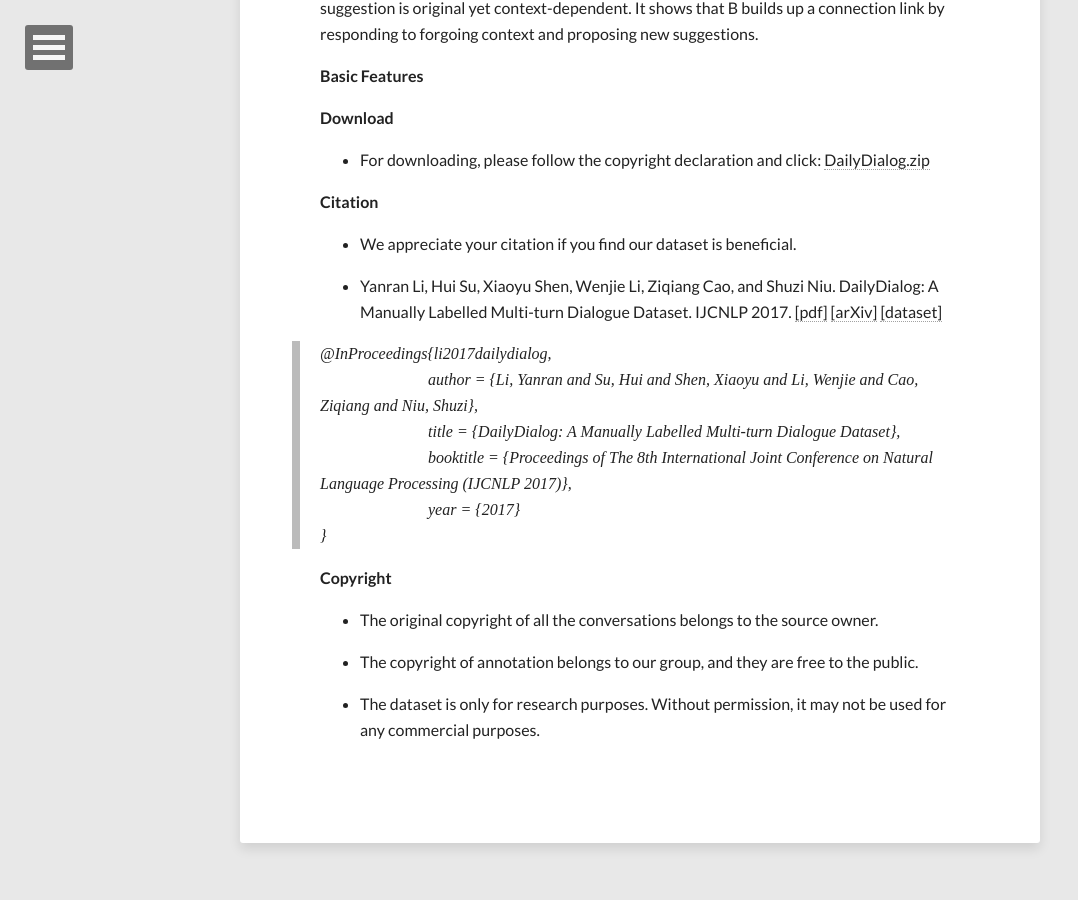
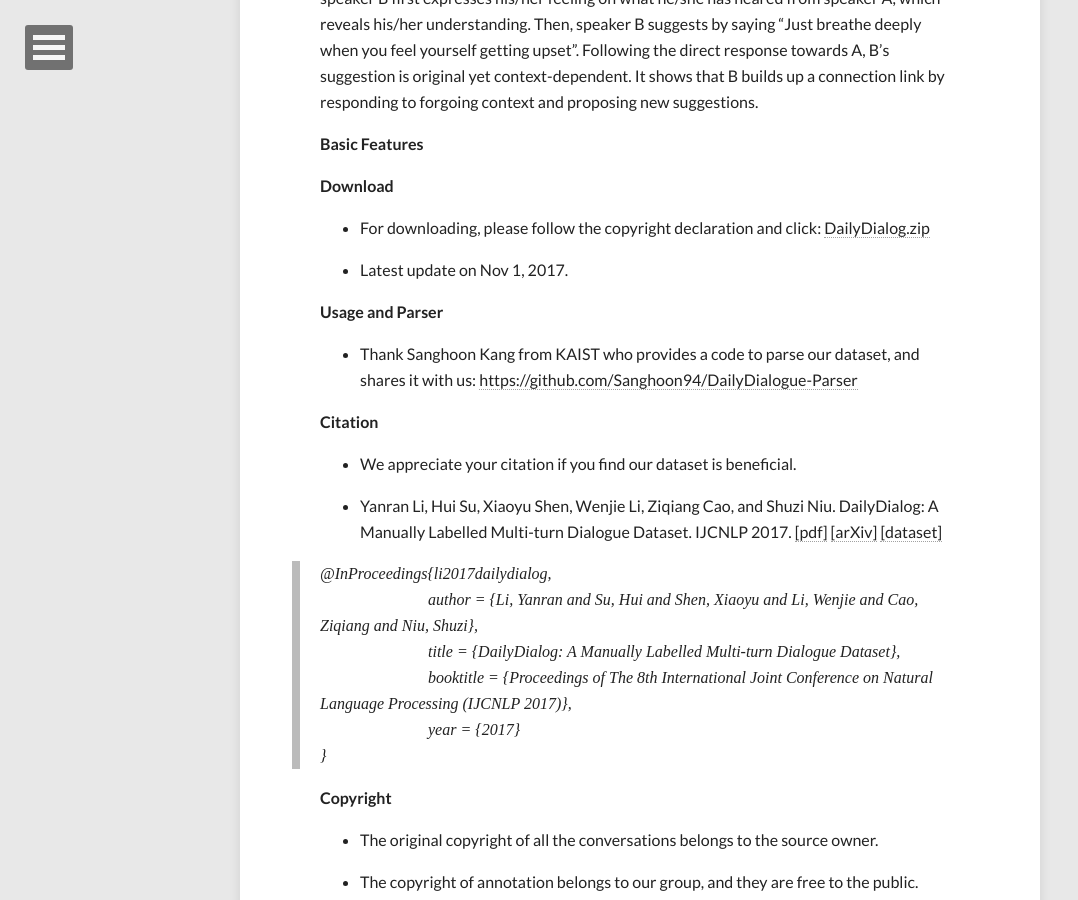
Before and after one commit to niangaotuantuan/niangaotuantuan.github.io, a Jekyll site: the page built from dailydialog.md, in a window 1280 px wide and 900 px high, scrolled down 1424 px. Shown: the whole window, without its empty margins (0-1078 px from the left). Built offline with Jekyll 4.4.1, drawn with Linux system fonts in a browser that asks for light colours; nearby versions of some CDN libraries; our own code applies the rules of GitHub Pages for plain Markdown files; some of the changed text lies outside the part shown.

Commit message:
update information, thank note, parser link

```diff
--- a/dailydialog.md
+++ b/dailydialog.md
@@ -10,6 +10,8 @@
 **DailyDialog: A Manually Labelled Multi-turn Dialogue Dataset**
 
 We develop a high-quality multi-turn dialog dataset, **DailyDialog**, which is intriguing in several aspects. The language is human-written and less noisy. The dialogues in the dataset reflect our daily communication way and cover various topics about our daily life. We also manually label the developed dataset with communication intention and emotion information. Then, we evaluate existing approaches on DailyDialog dataset and hope it benefit the research field of dialog systems.
+
+*[New!] The dataset file (.zip) has been updated on Nov 1, 2017 to fix a segmentation bug in train.zip. Thank Sanghoon from KAIST to report this bug!*
 
 **Basic Statistics**
 
@@ -35,6 +37,14 @@
 
 - For downloading, please follow the copyright declaration and click: [DailyDialog.zip](/files/ijcnlp_dailydialog.zip)
 
+- Latest update on Nov 1, 2017.
+
+**Usage and Parser**
+
+- Thank Sanghoon Kang from KAIST who provides a code to parse our dataset, and shares it with us: [https://github.com/Sanghoon94/DailyDialogue-Parser](https://github.com/Sanghoon94/DailyDialogue-Parser)
+
+
+
 **Citation**
 
 - We appreciate your citation if you find our dataset is beneficial.
```
